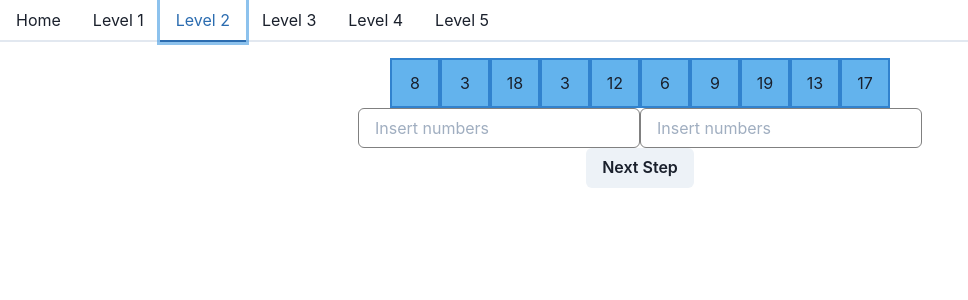
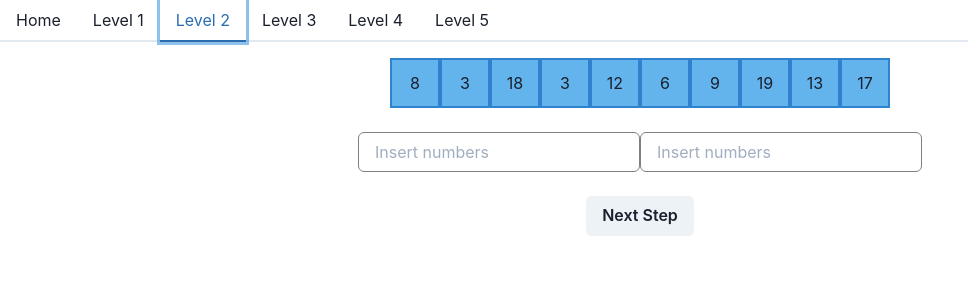
Before and after one commit to ShaimaaAliECE/se3350_project-group-7, a React (Create React App) app in the folder client/: page / in a window 1280 px wide. Both pictures are taken after a click on the tab "Level 2". Shown: the top 300 px of the page, without its empty margins (0-968 px from the left). Built offline with nearby package versions, Linux system fonts and the light colour scheme.

Commit message:
Add gap between sub arrays

```diff
--- a/client/src/components/Level2.tsx
+++ b/client/src/components/Level2.tsx
@@ -30,11 +30,14 @@ export default function Level2() {
   return (
     <Container centerContent>
       <Flex>
-        {game.steps[counter - 1].value.map((arr) => (
-          <Boxes values={arr} />
+        {game.steps[counter - 1].value.map((arr, index) => (
+          <React.Fragment key={index}>
+            {index !== 0 && <Box w="10px" />}
+            <Boxes values={arr} />
+          </React.Fragment>
         ))}
       </Flex>
-      <Flex>
+      <Flex mt={6}>
         {game.steps[counter].value.map((arr, index) => (
           <Input
             isDisabled={correct[arr.toString()]}
@@ -46,7 +49,7 @@ export default function Level2() {
         ))}
       </Flex>
 
-      <Button onClick={() => nextStep(game.steps[counter].value)}>
+      <Button mt={6} onClick={() => nextStep(game.steps[counter].value)}>
         Next Step
       </Button>
     </Container>
```
